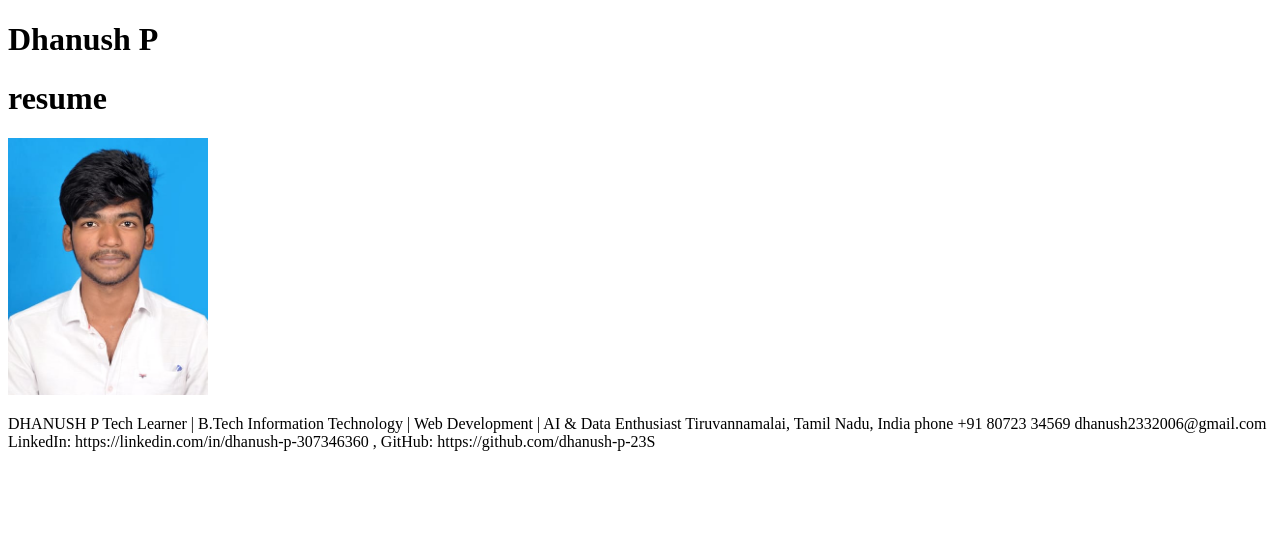
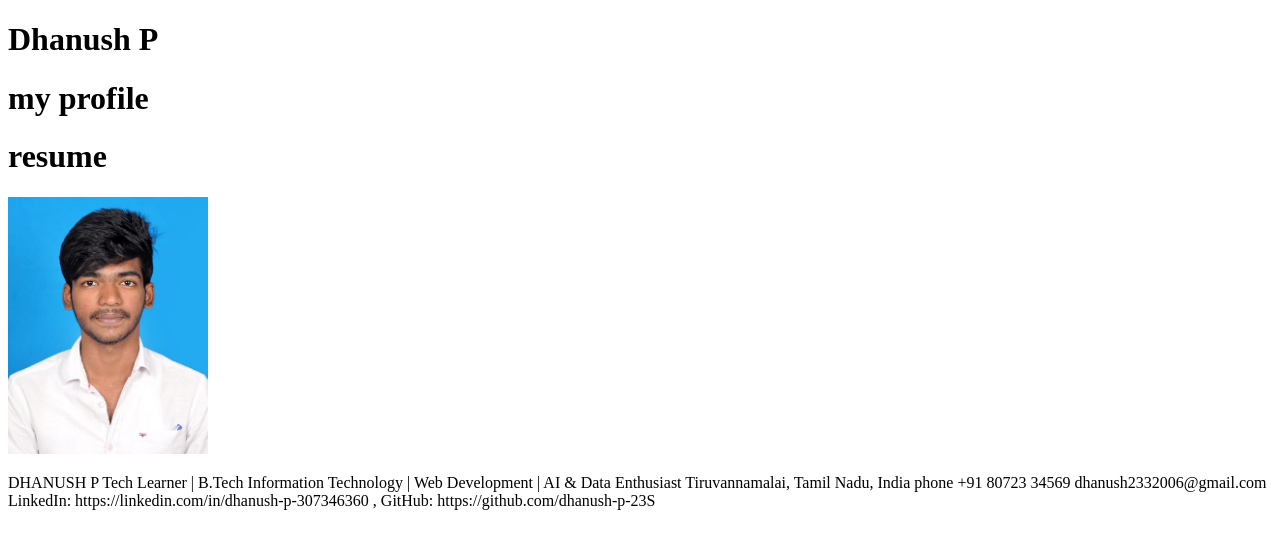
Before and after one commit to dhanush-p-23/first_project, a plain HTML site: page index.html in a window 1280 px wide. Drawn offline with Linux system fonts and the light colour scheme.

Commit message:
added new message

```diff
--- a/index.html
+++ b/index.html
@@ -7,6 +7,7 @@
 </head>
 <body>
     <h1>Dhanush P</h1>
+    <h1>my profile</h1>
     <h1>resume</h1>
     <img width="200px" src="profile.jpg" alt="">
     <p>DHANUSH P
```
